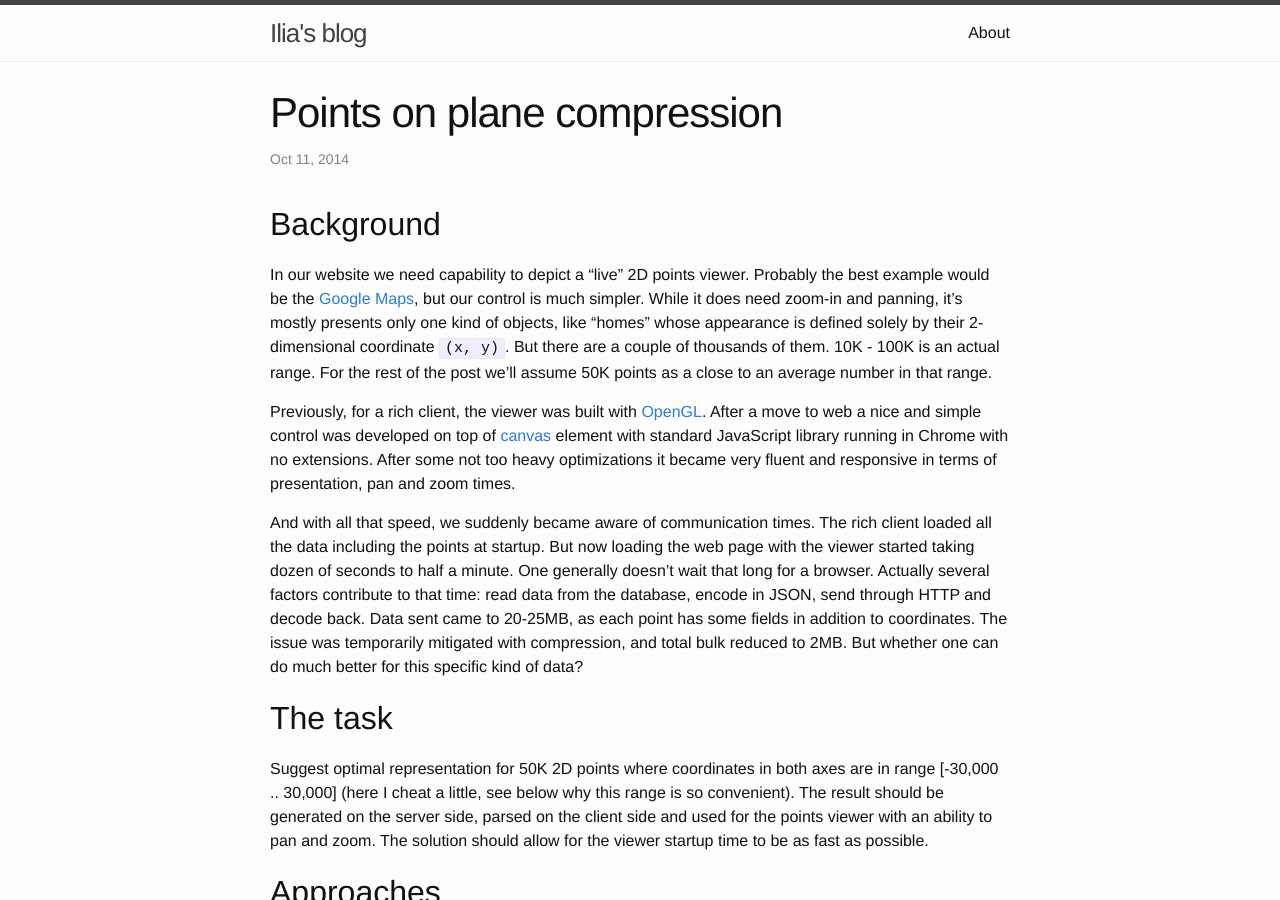
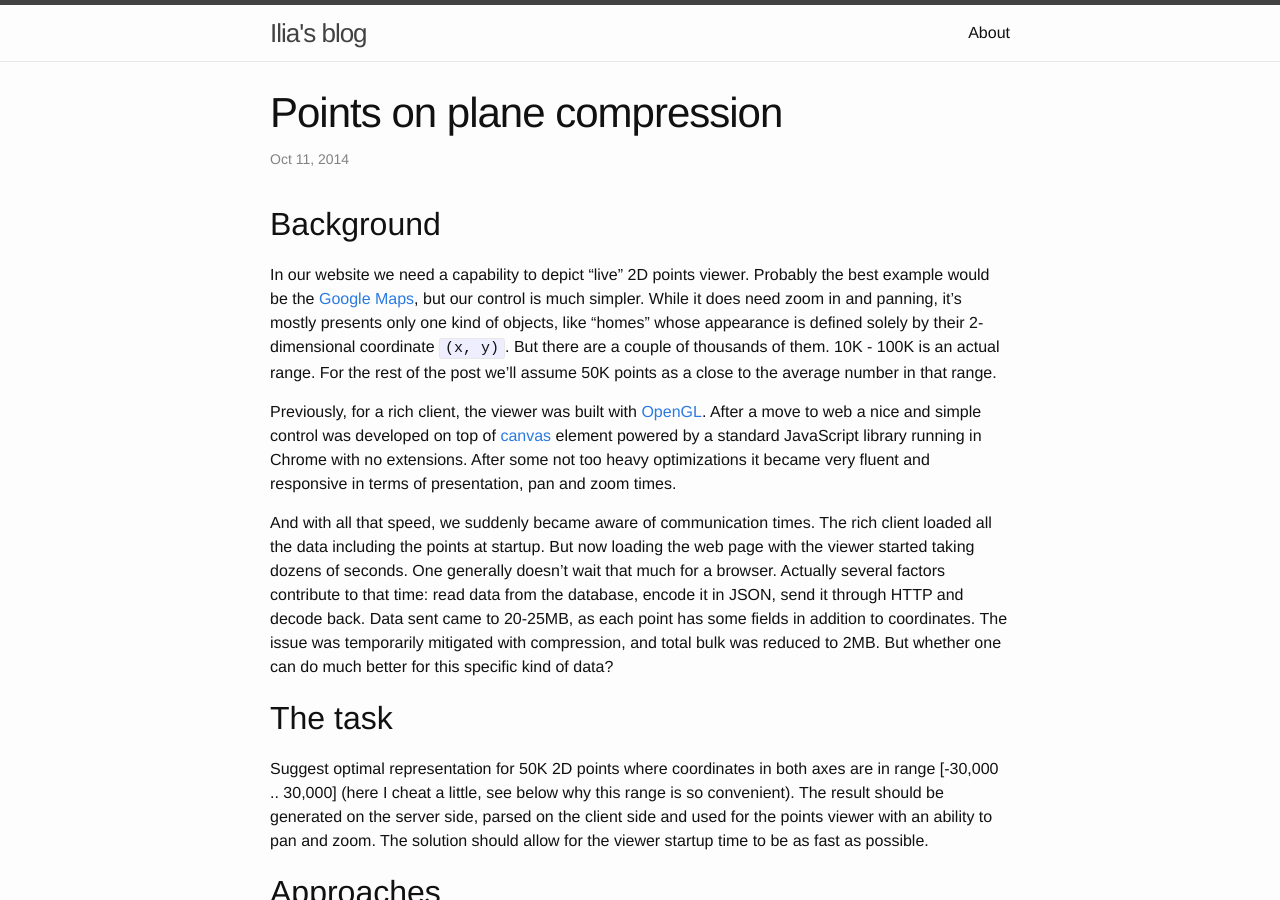
Before and after one commit to barahilia/blog, a Jekyll site: the page built from _posts/2014-10-11-points-on-plane-compression.markdown, in a window 1280 px wide and 900 px high. Built offline with Jekyll 4.4.1, drawn with Linux system fonts in a browser that asks for light colours.

Commit message:
Proof reading - first part

```diff
--- a/_posts/2014-10-11-points-on-plane-compression.markdown
+++ b/_posts/2014-10-11-points-on-plane-compression.markdown
@@ -7,30 +7,30 @@ categories: computers
 
 ## Background
 
-In our website we need capability to depict a "live" 2D points viewer. Probably
-the best example would be the [Google Maps](https://maps.google.com/), but
-our control is much simpler. While it does need zoom-in and panning, it's mostly
+In our website we need a capability to depict "live" 2D points viewer. Probably
+the best example would be the [Google Maps](https://maps.google.com/), but our
+control is much simpler. While it does need zoom in and panning, it's mostly
 presents only one kind of objects, like "homes" whose appearance is defined
 solely by their 2-dimensional coordinate `(x, y)`. But there are a couple of
 thousands of them. 10K - 100K is an actual range. For the rest of the post we'll
-assume 50K points as a close to an average number in that range.
+assume 50K points as a close to the average number in that range.
 
 Previously, for a rich client, the viewer was built with
 [OpenGL](https://www.opengl.org). After a move to web a nice and simple control
 was developed on top of [canvas](www.w3schools.com/html/html5_canvas.asp)
-element with standard JavaScript library running in Chrome with no extensions.
-After some not too heavy optimizations it became very fluent and responsive in
-terms of presentation, pan and zoom times.
+element powered by a standard JavaScript library running in Chrome with no
+extensions. After some not too heavy optimizations it became very fluent and
+responsive in terms of presentation, pan and zoom times.
 
 And with all that speed, we suddenly became aware of communication times. The
 rich client loaded all the data including the points at startup. But now loading
-the web page with the viewer started taking dozen of seconds to half a minute.
-One generally doesn't wait that long for a browser. Actually several factors
-contribute to that time: read data from the database, encode in JSON, send
-through HTTP and decode back. Data sent came to 20-25MB, as each point has some
-fields in addition to coordinates. The issue was temporarily mitigated with
-compression, and total bulk reduced to 2MB. But whether one can do much better
-for this specific kind of data?
+the web page with the viewer started taking dozens of seconds. One generally
+doesn't wait that much for a browser. Actually several factors contribute to
+that time: read data from the database, encode it in JSON, send it through HTTP
+and decode back. Data sent came to 20-25MB, as each point has some fields in
+addition to coordinates. The issue was temporarily mitigated with compression,
+and total bulk was reduced to 2MB. But whether one can do much better for this
+specific kind of data?
 
 ## The task
 
```
